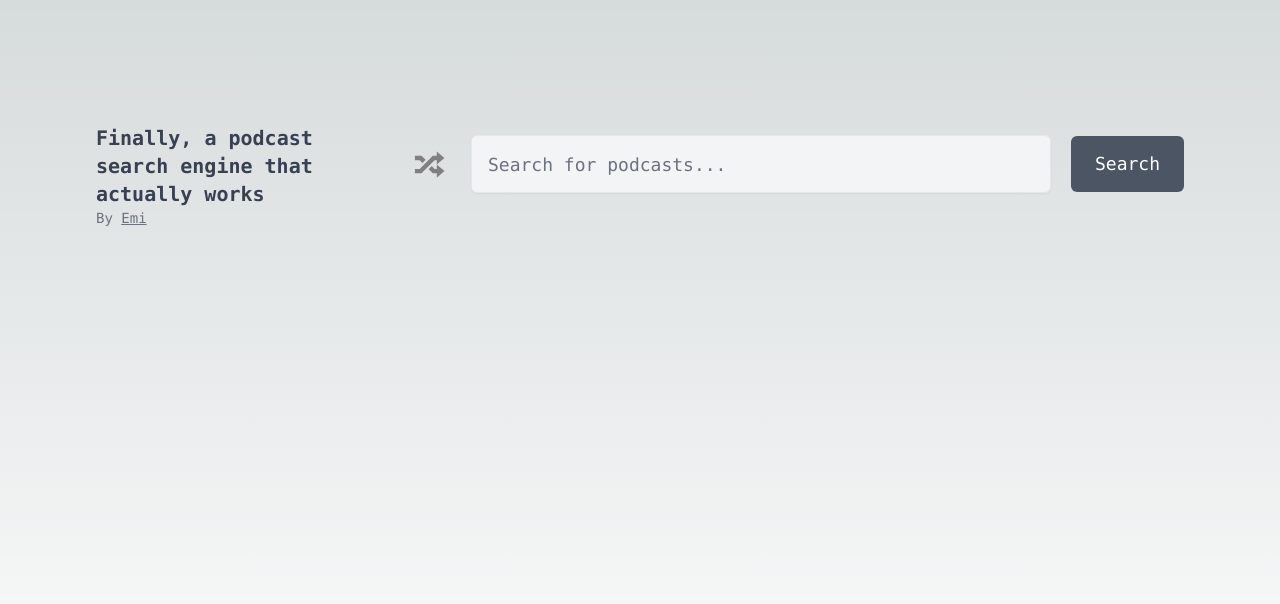
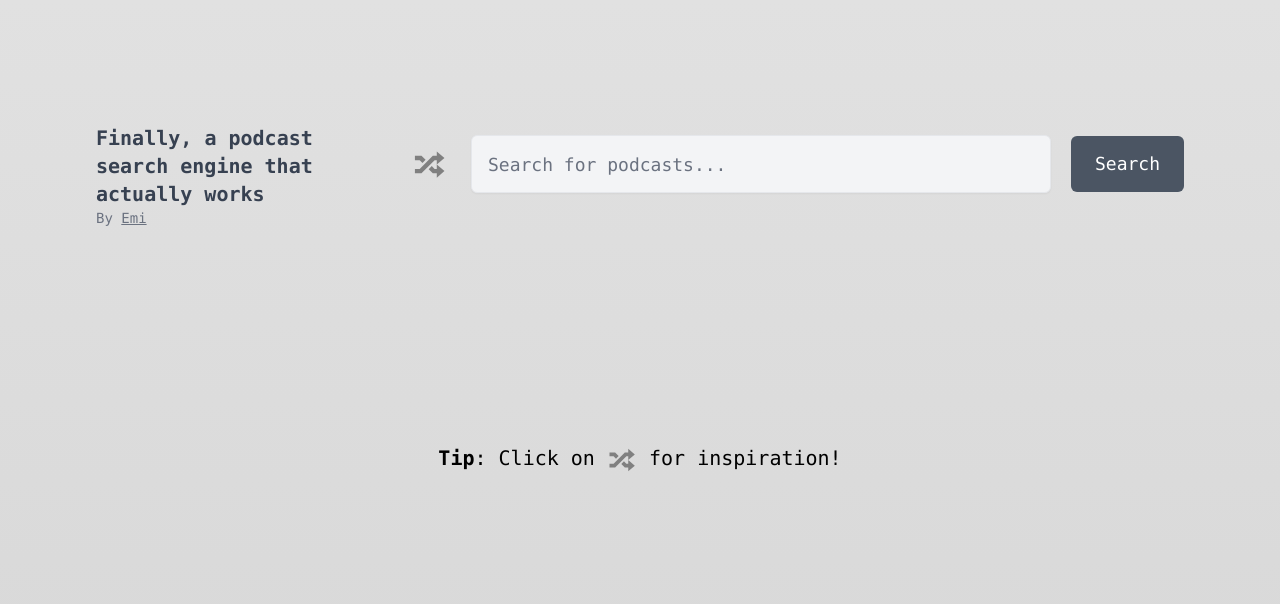
Before and after one commit to technoabsurdist/find-good-podcasts, a Next.js app: page / in a window 1280 px wide. Shown: the top 604 px of the page. Built offline with nearby package versions, Linux system fonts and the light colour scheme.

Commit message:
inspiration banner

```diff
--- a/src/app/globals.css
+++ b/src/app/globals.css
@@ -4,8 +4,8 @@
 
 :root {
   --foreground-rgb: 0, 0, 0;
-  --background-start-rgb: 214, 219, 220;
-  --background-end-rgb: 255, 255, 255;
+  --background-start-rgb: 225, 225, 225;
+  --background-end-rgb: 215, 215, 215;
 }
 
 @media (prefers-color-scheme: dark) {
--- a/src/app/page.tsx
+++ b/src/app/page.tsx
@@ -1,6 +1,7 @@
 'use client';
 
 import { PodcastCard } from '@/components/podcast-card'
+import { RandomIcon } from '@/components/random-icon';
 import { Result, Search } from '@/components/search'
 import { useState } from 'react'
 
@@ -22,7 +23,10 @@ export default function Home() {
           {results ? results.filter(result => result.title !== "Spotify Embed").map((result) => (
             <PodcastCard key={result.id} {...result} />
           )) : (
-            <div className="col-span-5 text-center text-gray-500"></div>
+            <div className='col-span-5 row-span-10 text-center text-gray-500"'>
+              <p className='text-xl'><span className='font-bold'>Tip</span>: Click on <RandomIcon fill='gray' className='inline-block align-middle' height='1.5em' /> for inspiration!</p>
+
+            </div>
           )}
         </div>
       </main>
```
